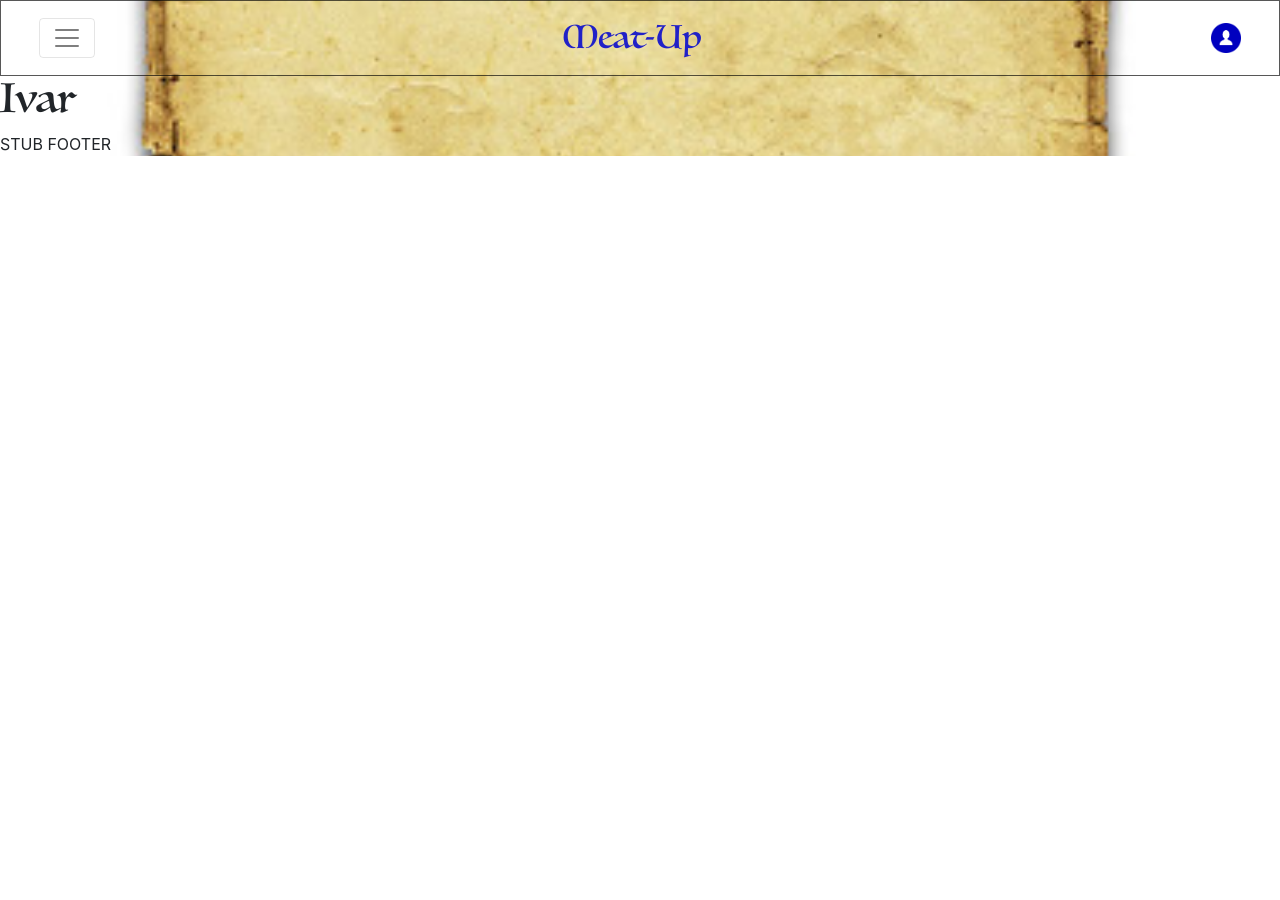
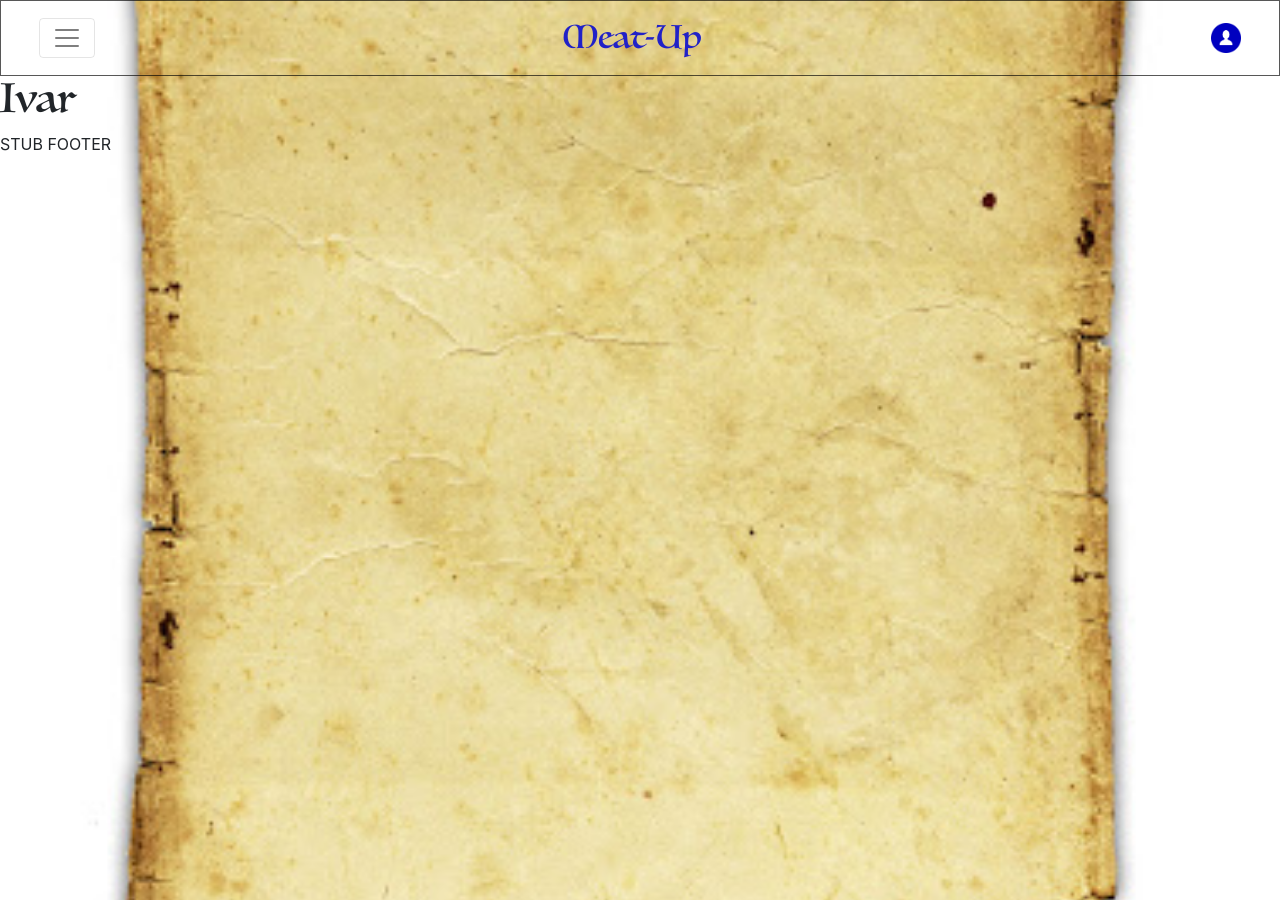
Before and after one commit to kennansalisbury/meat-up, a React (Create React App) app: page /profile/49ckds9090 in a window 1280 px wide. Before the commit the page ends 800 px from the top, so only its background shows below. Built offline with nearby package versions, Linux system fonts and the light colour scheme.

Commit message:
checking things

```diff
--- a/src/App.css
+++ b/src/App.css
@@ -3,6 +3,8 @@
   background-position: center;
   background-repeat: no-repeat;
   background-size: cover;
+  width: 100vw;
+  min-height: 900px;
 }
 
 .App-header {
@@ -91,13 +93,6 @@ h5 {
   margin: 0 auto;
 }
 
-.browse {
-  background-image: url('./static/img/scroll3.png');
-  background-position: center;
-  background-repeat: no-repeat;
-  background-size: cover;
-}
-
 .sbs-btn {
   margin: 10px;
 }
--- a/src/Content/Pages/Browse.js
+++ b/src/Content/Pages/Browse.js
@@ -29,7 +29,7 @@ class Browse extends React.Component{
         render () {
             return (
 
-               <div className='browse'>
+
                <Container>
                     <Jumbotron className="jumbotron-main" sm="12"></Jumbotron>
                     <Row>
@@ -39,7 +39,6 @@ class Browse extends React.Component{
                         </Col>
                         <Col>
                             <img src={calendar} alt="calendar"/>
-
                         </Col>
                     </Row>
                     <Row>
@@ -47,7 +46,7 @@ class Browse extends React.Component{
                     </Row>
 
                 </Container>
-            </div>
+
             )
     }
 }
```
